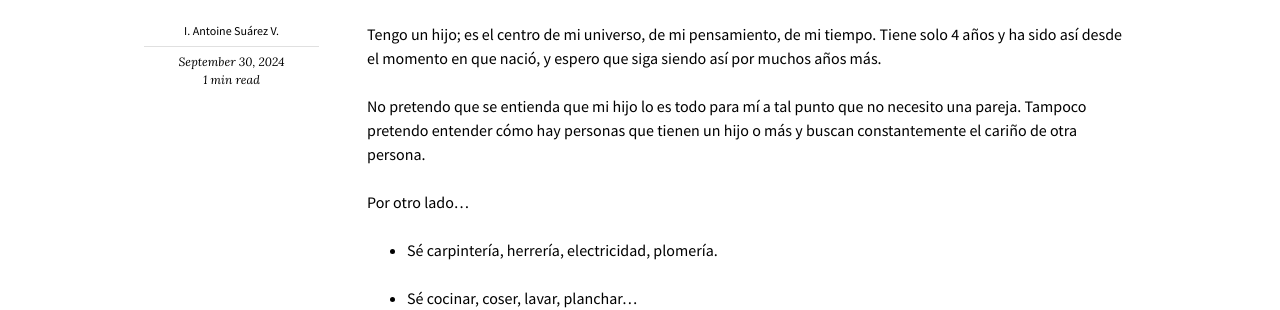
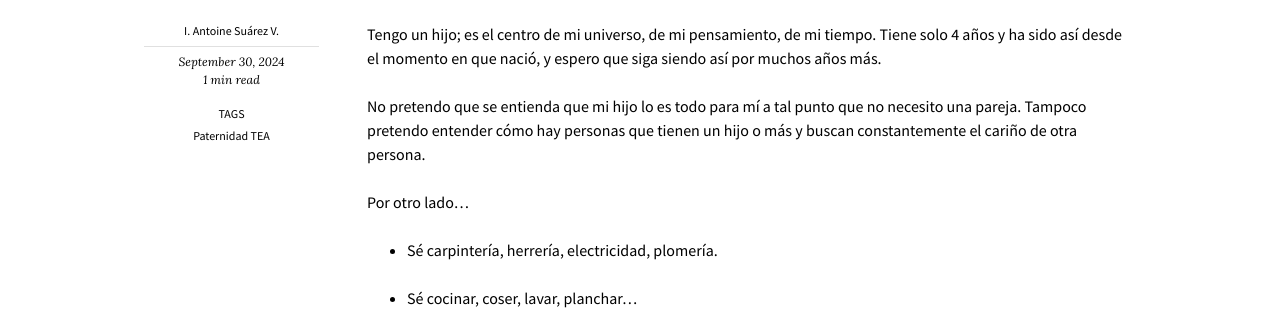
Before and after one commit to KajiiNarumi/iasuarezv, a Jekyll site: the page built from _posts/2024-09-30-no-estoy-solo.md, in a window 1280 px wide and 900 px high, scrolled down 816 px. Shown: the part 154-464 px from the top of the window. Built offline with Jekyll 4.4.1, drawn with Linux system fonts in a browser that asks for light colours; nearby versions of some CDN libraries.

Commit message:
Add tags to the post 'No estoy solo'

```diff
--- a/_posts/2024-09-30-no-estoy-solo.md
+++ b/_posts/2024-09-30-no-estoy-solo.md
@@ -3,6 +3,7 @@ layout: post
 author:
   name: "I. Antoine Suárez V."
 title: "No estoy solo"
+tags: [Paternidad TEA]
 date: 2024-09-30
 image:
   path: /images/2024-09-30-no-estoy-solo.jpg
```
